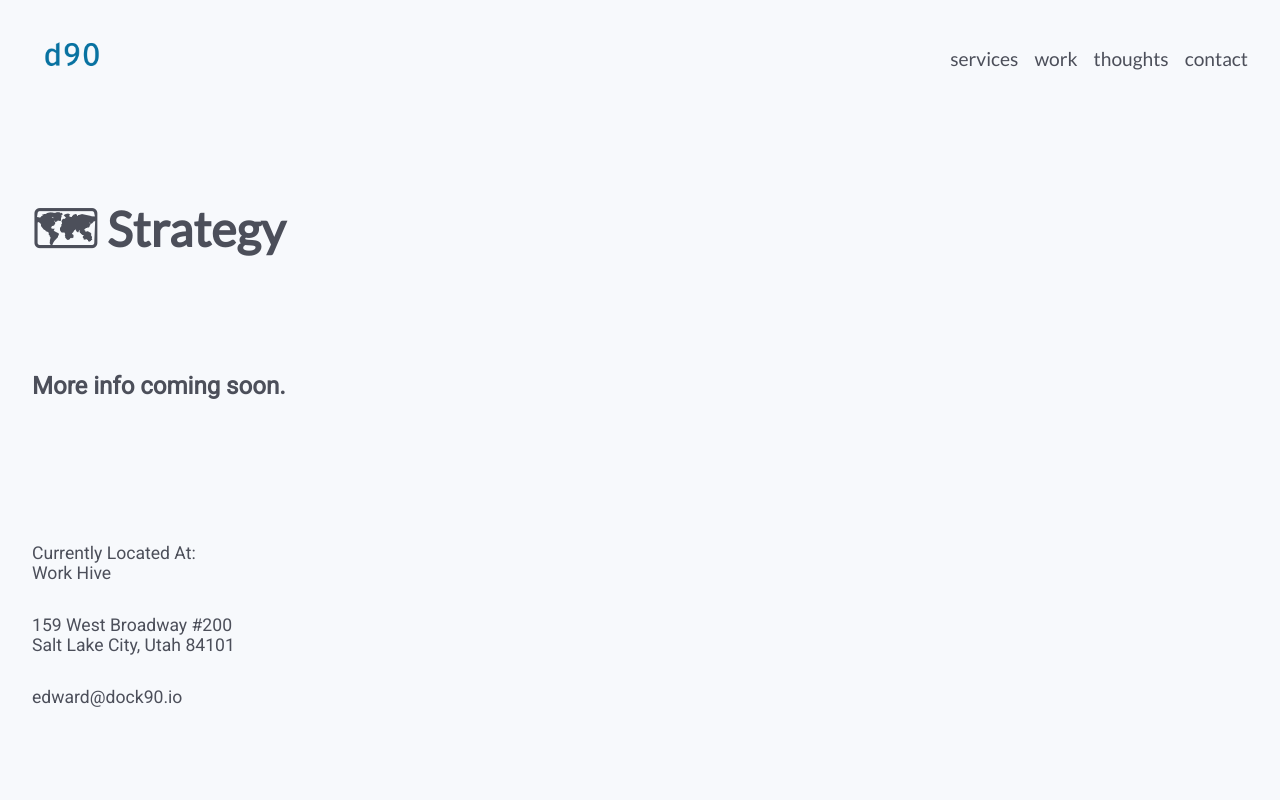
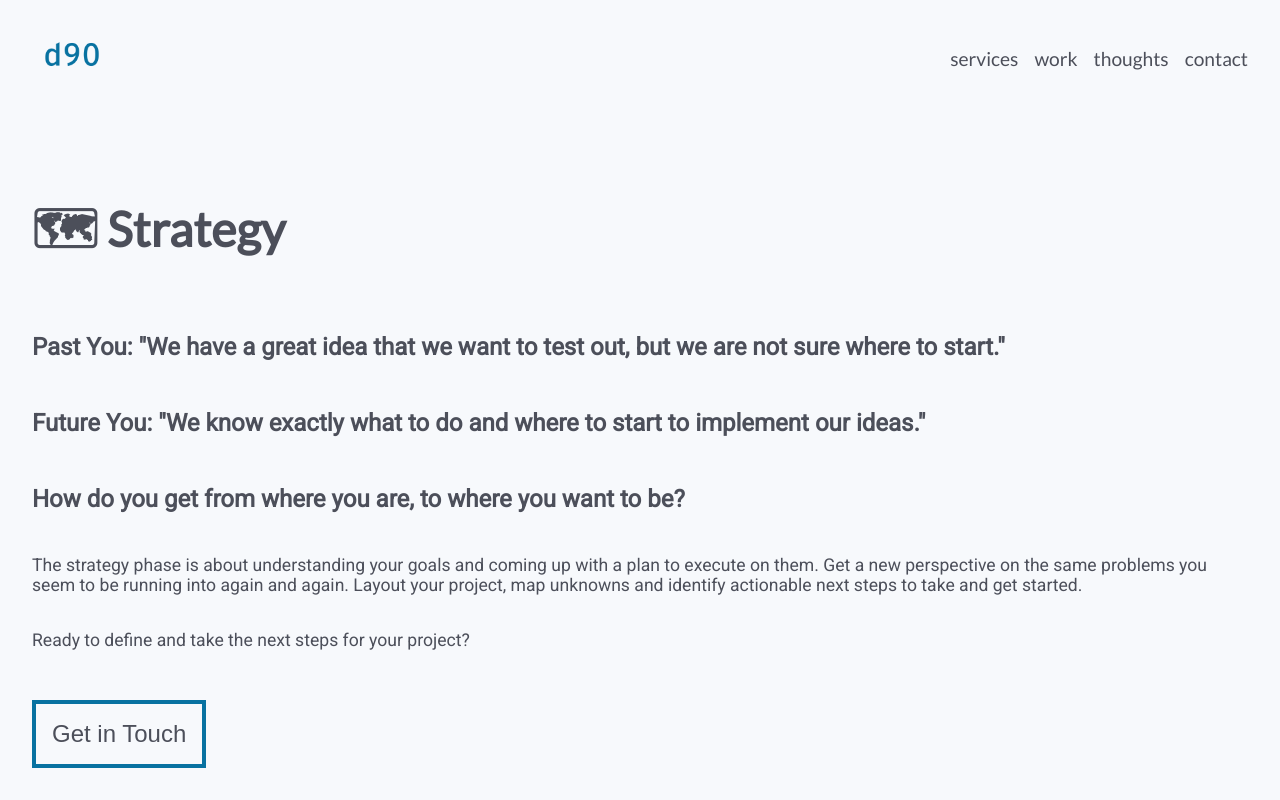
Before and after one commit to dock90/sofancy, a Next.js app: page /strategy in a window 1280 px wide. Shown: the top 800 px of the page. Built offline with nearby package versions, Linux system fonts and the light colour scheme.

Commit message:
Update homepage meta description, add basic copy to strategy services

```diff
--- a/pages/index.js
+++ b/pages/index.js
@@ -66,14 +66,14 @@ const CopyContainer = styled.div`
 const Home = () => (
   <Container>
     <Head>
-      <title>Dock90 | Strategy and Development for Software Startups</title>
+      <title>Dock90 | Strategy and Development for Startup Marketing Teams</title>
       <meta
         name='title'
-        content='Strategy and Development for Software Startups'
+        content='Strategy and Development for Startup Marketing Teams.'
       />
       <meta
         name='description'
-        content='Know where to start. Get it done.'
+        content='Our sole focus is to help your startup marketing team go from idea to validation quicker.'
       />
     </Head>
     <Header />
--- a/pages/strategy.js
+++ b/pages/strategy.js
@@ -51,7 +51,16 @@ const Discovery = () => (
     <Header />
     <Body>
       <h1>🗺 Strategy</h1>
-      <h3>More info coming soon.</h3>
+      <h3>Past You: "We have a great idea that we want to test out, but we are not sure where to start."</h3>
+      <h3>Future You: "We know exactly what to do and where to start to implement our ideas."</h3>
+      <h3>How do you get from where you are, to where you want to be?</h3>
+      <p>The strategy phase is about understanding your goals and coming up with a plan to execute on them. Get a new perspective on the same problems you seem to be running into again and again. Layout your project, map unknowns and identify actionable next steps to take and get started.</p>
+      <p>Ready to define and take the next steps for your project?</p>
+      <Link href='/contact'>
+        <a>
+          <button>Get in Touch</button>
+        </a>
+      </Link>
     </Body>
     <Footer />
   </Container>
```
